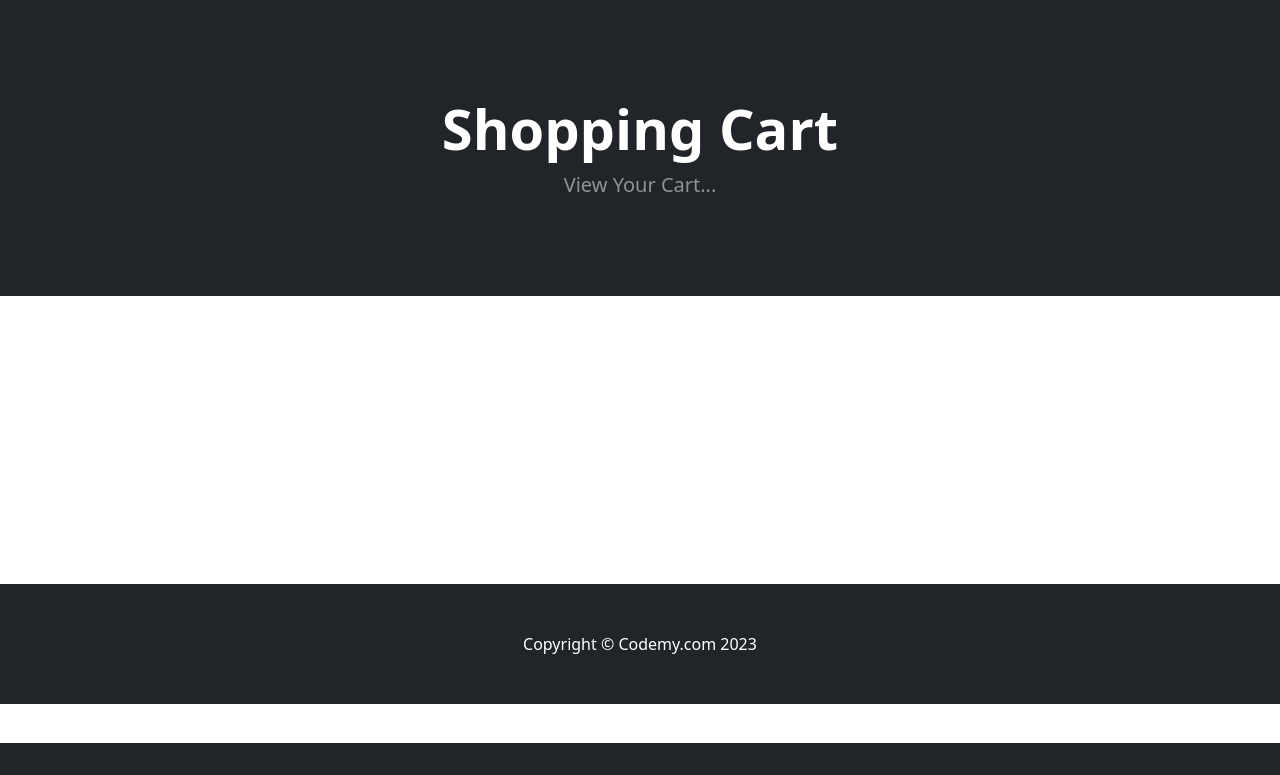
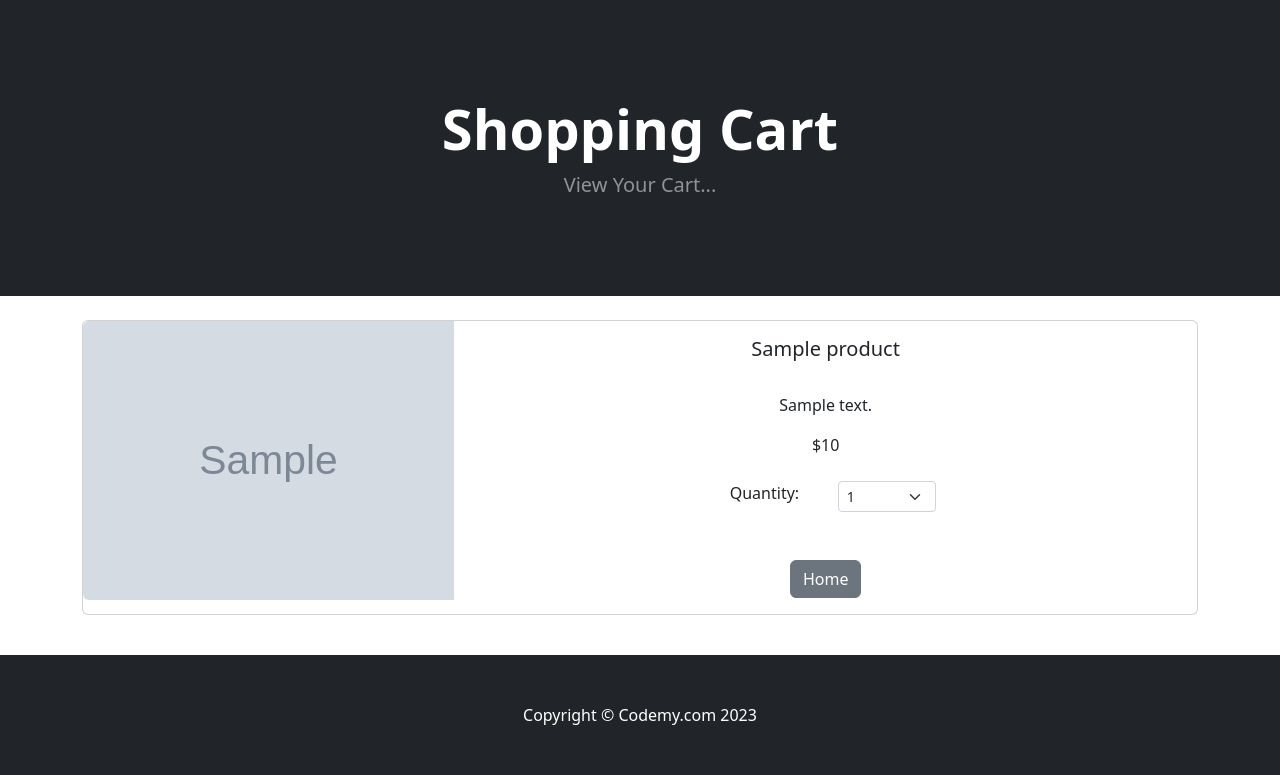
Before and after one commit to flatplanet/Django-Ecommerce, a Django app: template cart/templates/cart_summary.html in a window 1280 px wide. Shown: the part 57-832 px from the top of the page. Before the commit the page ends 800 px from the top, so only its background shows below. Run offline with Django 3.2, Linux system fonts and the light colour scheme; the template is opened without the code that fills it: most values are stand-ins (such as "Sample title", 1, 10 or a date in 2020); grey boxes marked "Sample" are stand-in pictures; some libraries are stand-ins or nearby versions.

Commit message:
product quantities

```diff
--- a/cart/templates/cart_summary.html
+++ b/cart/templates/cart_summary.html
@@ -12,5 +12,81 @@
                 </div>
             </div>
         </header>
-<br/><br/><br/><br/><br/><br/><br/><br/><br/><br/><br/><br/>
+        <br/>
+        <div class="container">
+        {% if cart_products %}
+        	{% for product in cart_products %}
+
+<div class="card mb-3">
+  <div class="row g-0">
+    <div class="col-md-4">
+      <img src="{{ product.image.url }}" class="img-fluid rounded-start" alt="...">
+    </div>
+    <div class="col-md-8">
+      <div class="card-body">
+        <center>
+        <h5 class="card-title">{{ product.name }}</h5>
+        <br/>
+        <p class="card-text justified">{{ product.description }}</p>
+
+        {% if product.is_sale %}
+        <div class="d-flex justify-content-center small text-warning mb-2">
+                <div class="bi-star-fill"></div>
+                &nbsp;&nbsp;Sale!&nbsp;&nbsp;
+                <div class="bi-star-fill"></div>
+                </div>
+
+                <!-- Product price-->
+                <strike>
+                ${{ product.price }}
+                </strike>
+                &nbsp;
+                ${{ product.sale_price }}
+
+
+
+        {% else %}
+            ${{ product.price }}
+
+        {% endif %}
+            <br/><br/>
+        <div class="row justify-content-center">
+    <div class="col-md-2">Quantity:</div>
+                <div class="col-md-2">
+                <select class="form-select form-select-sm" id="qty-cart">
+
+            {% for key, value in quantities.items %}
+                {% if key == product.id|slugify %}
+            <option selected>{{ value }}</option>
+                {% endif %}
+            {% endfor %}
+
+
+                  <option value="1">1</option>
+                  <option value="2">2</option>
+                  <option value="3">3</option>
+                  <option value="4">4</option>
+                  <option value="5">5</option>
+                </select>
+                </div>
+            </div>
+            <br/><br/>
+        <a href="{% url 'home'%}" class="btn btn-secondary">Home</a>
+
+
+    </center>
+      </div>
+    </div>
+  </div>
+</div><br/>
+
+
+
+        	{% endfor %}
+        	{% else %}
+        	There's Nothing In Your Cart...
+        	<br/><br/><br/><br/><br/><br/><br/><br/><br/><br/><br/><br/><br/><br/><br/><br/>
+        {% endif %}
+    	</div>
+
 {% endblock %}
```
Also changed, not shown: cart/cart.py (+18 -3 lines), cart/views.py (+7 -2 lines), store/templates/product.html (+17 -4 lines), db.sqlite3.
